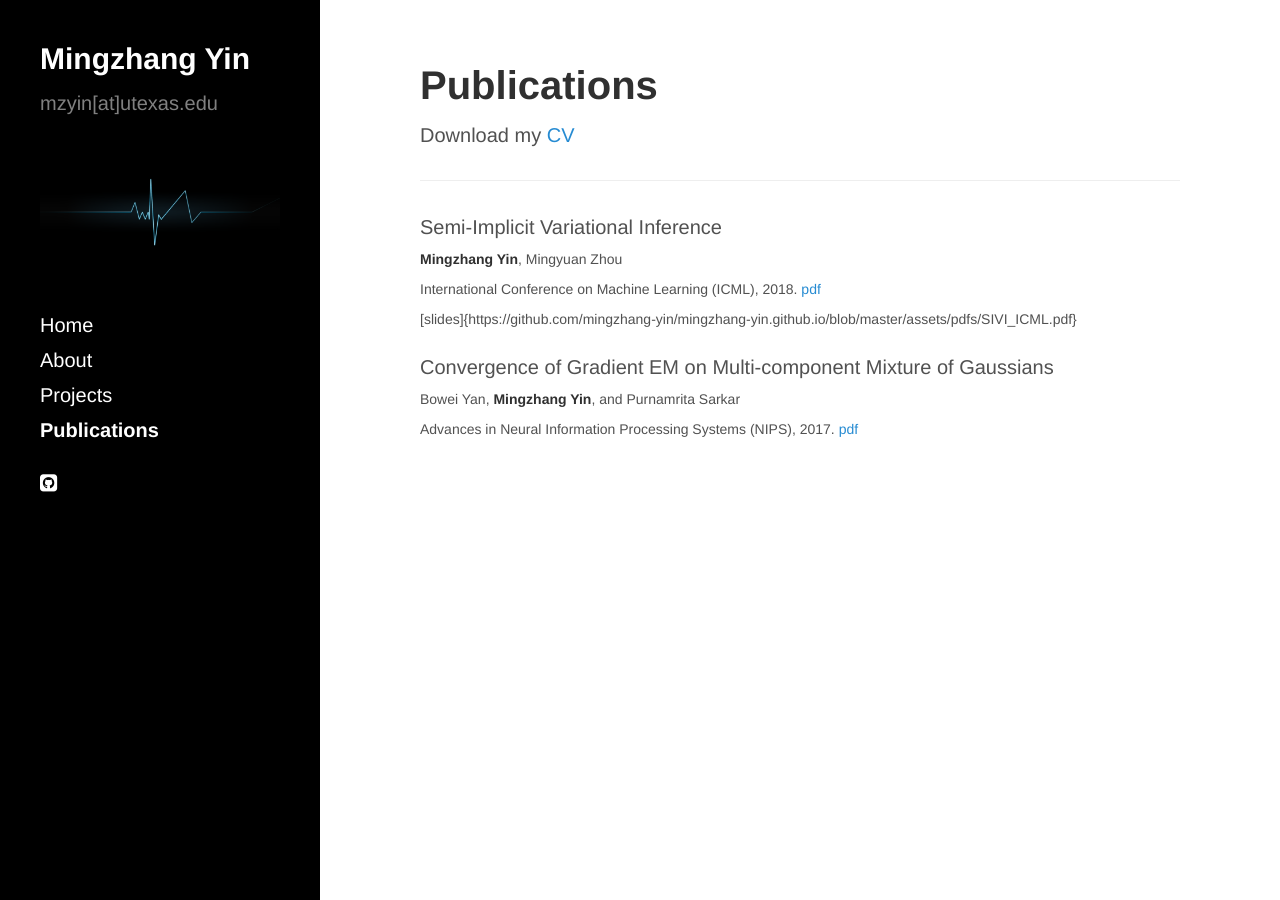
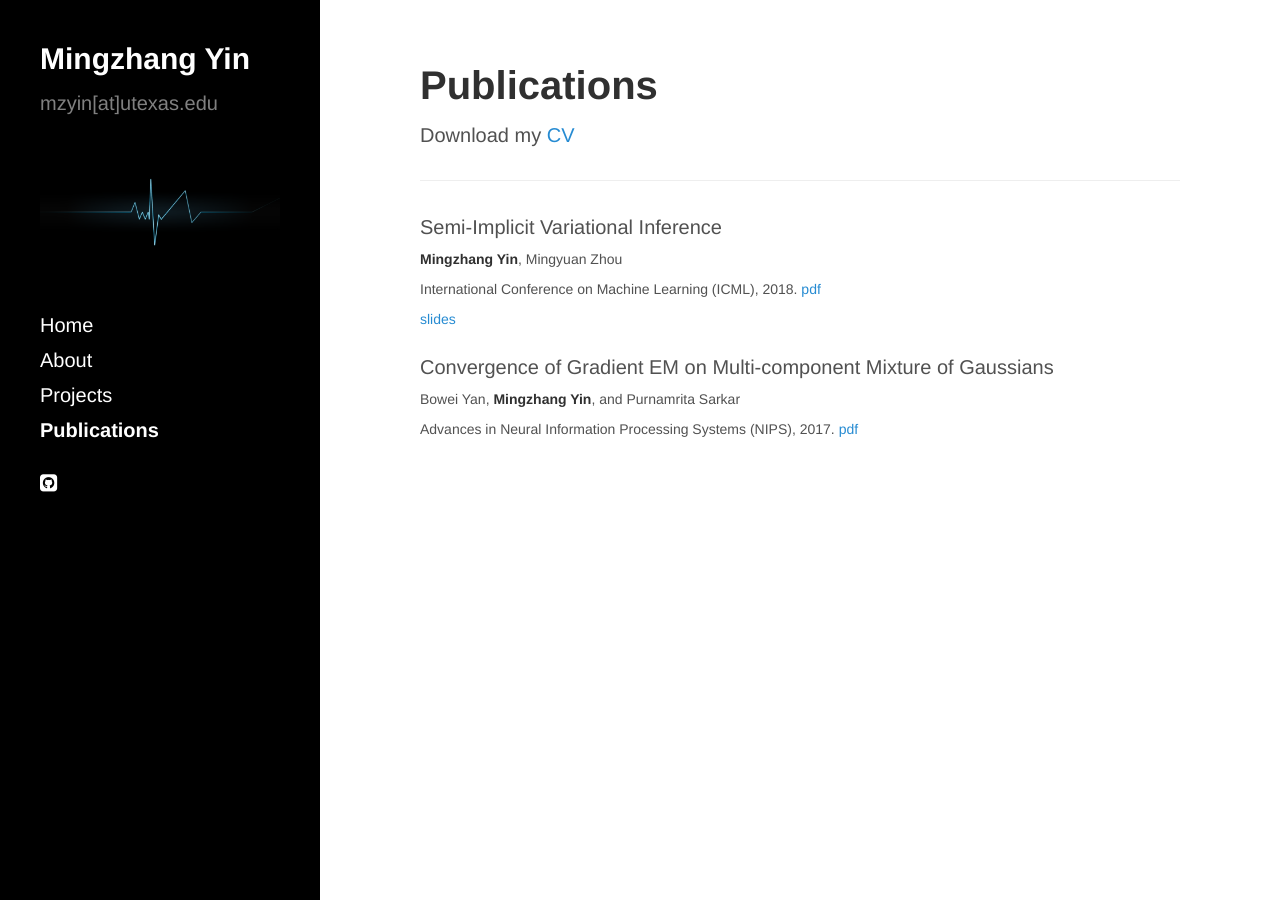
Before and after one commit to mingzhang-yin/mingzhang-yin.github.io, a Jekyll site: the page built from publications.md, in a window 1280 px wide. Built offline with Jekyll 4.4.1, drawn with Linux system fonts in a browser that asks for light colours; nearby versions of some CDN libraries; some of the changed lines change nothing that is shown.

Commit message:
Update publications.md

```diff
--- a/publications.md
+++ b/publications.md
@@ -10,7 +10,8 @@ ___
 Semi-Implicit Variational Inference
 <br> <span style="font-size:14px"> **Mingzhang Yin**, Mingyuan Zhou  <br>
 International Conference on Machine Learning (ICML), 2018.  [pdf](http://arxiv.org/abs/1805.11183)
-[slides]{https://github.com/mingzhang-yin/mingzhang-yin.github.io/blob/master/assets/pdfs/SIVI_ICML.pdf} </span>
+ <a href="https://github.com/mingzhang-yin/mingzhang-yin.github.io/blob/master/assets/pdfs/SIVI_ICML.pdf" target="_blank">slides</a>
+ </span>
 
 
 Convergence of Gradient EM on Multi-component Mixture of Gaussians
```
